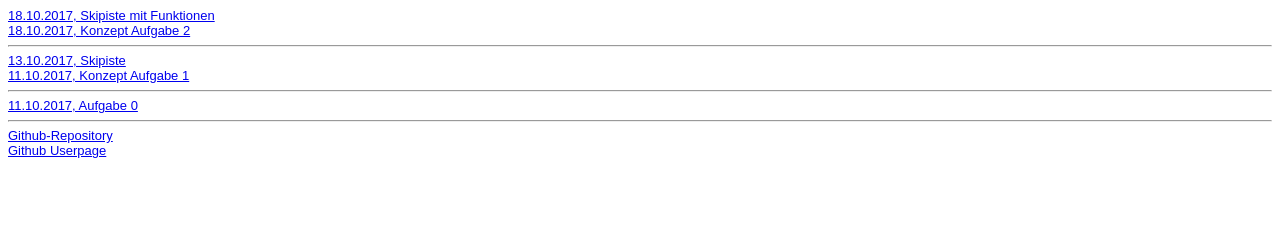
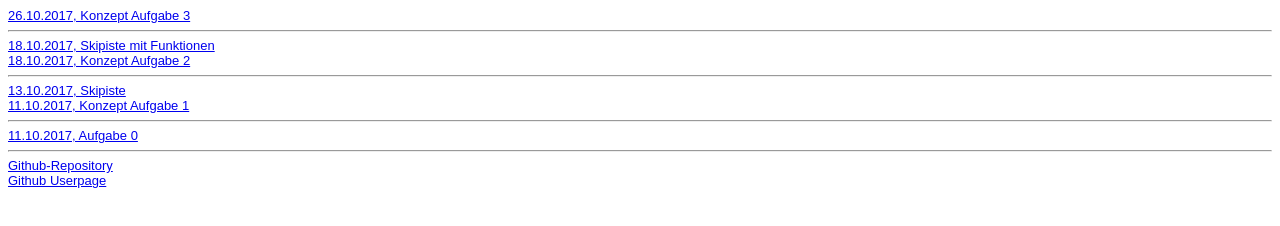
Before and after one commit to NovikovKristina/NovikovKristina.github.io, a plain HTML site: page steckbrief.htm in a window 1280 px wide. Drawn offline with Linux system fonts and the light colour scheme.

Commit message:
Konzept3

```diff
--- a/steckbrief.htm
+++ b/steckbrief.htm
@@ -13,6 +13,8 @@ body {
 </head>
 <body>
 	<!-- Hier die Links zu den gelösten Aufgaben einstellen, aktuelle oben, alte stehen lassen! Format: Aufgabenbezeichnung, Datum -->
+	<a href="https://novikovkristina.github.io/EIA_2/Aufgabe3/Konzept3.pdf" target=" ">26.10.2017, Konzept Aufgabe 3</a>
+	<hr>
 	<a href="https://novikovkristina.github.io/EIA_2/Aufgabe2/Aufgabe2.html" target= " ">18.10.2017, Skipiste mit Funktionen</a>
 	<br>
 	<a href="https://novikovkristina.github.io/EIA_2/Aufgabe2/Konzept2.pdf" target=" ">18.10.2017, Konzept Aufgabe 2</a>
```
